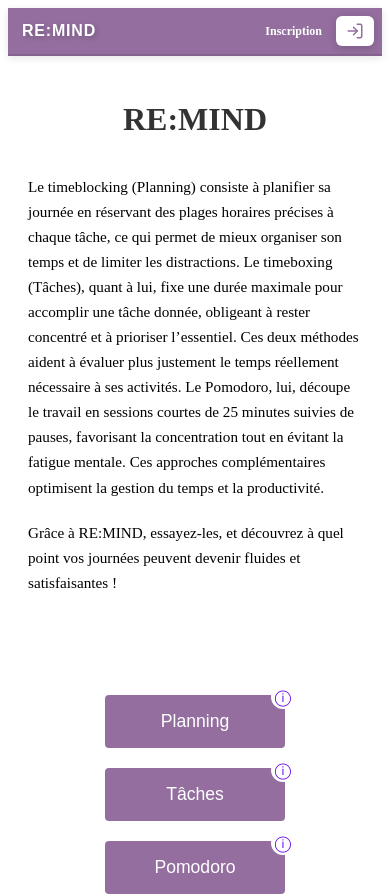
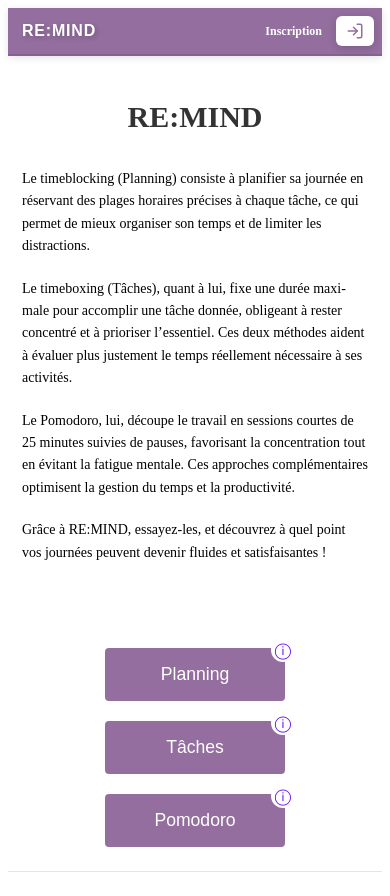
Before and after one commit to SovereignX/REMIND_REACT, a React (Vite) app in the folder frontend/: page / in a window 390 px wide. Shown: the top 896 px of the page. Built offline with nearby package versions, Linux system fonts and the light colour scheme; no server answers; the HTML template or start-up script is replaced by a standard one.

Commit message:
feat: Enhance global styles for better responsiveness and overflow handling; update Home component layout and description formatting

```diff
--- a/frontend/src/App.css
+++ b/frontend/src/App.css
@@ -1,30 +1,102 @@
+/* ============================================
+   STYLES GLOBAUX - Correction débordement
+   ============================================ */
+
 * {
   margin: 0;
   padding: 0;
+  box-sizing: border-box;
 }
+
+html {
+  overflow-x: hidden;
+  width: 100%;
+}
+
 body {
   color: #333;
-  font-family: 'Montserrat';
+  font-family: 'Montserrat', sans-serif;
+  overflow-x: hidden;
+  width: 100%;
+  max-width: 100vw;
+  box-sizing: border-box;
+}
 
+#root {
+  overflow-x: hidden;
+  width: 100%;
+  max-width: 100vw;
 }
-#logo {
-  background-color:white;
-  border: 1.2px solid black;
-  text-shadow: 1.2px 1.2px #363434a6;
-}
+
+/* Container principal */
 .page-container {
   display: flex;
   flex-direction: column;
   margin: 0 auto;
   padding: 20px;
+  overflow-x: hidden;
+  max-width: 100%;
+  box-sizing: border-box;
 }
+
+/* Main élément */
+main {
+  text-align: center;
+  padding: 20px;
+  flex: 1;
+  overflow-x: hidden;
+  width: 100%;
+  max-width: 100vw;
+  box-sizing: border-box;
+}
+
+main p {
+  font-size: 18px;
+  margin: 50px 100px;
+  color: #444;
+  box-sizing: border-box;
+}
+
+/* Responsive pour main */
+@media (max-width: 768px) {
+  main {
+    padding: 15px;
+  }
+
+  main p {
+    margin: 30px 20px;
+    font-size: 16px;
+  }
+}
+
+@media (max-width: 480px) {
+  main {
+    padding: 10px;
+  }
+
+  main p {
+    margin: 20px 10px;
+    font-size: 15px;
+  }
+}
+
+/* Logo */
+#logo {
+  background-color: white;
+  border: 1.2px solid black;
+  text-shadow: 1.2px 1.2px #363434a6;
+}
+
 /* HEADER */
+/* Styles header dans Navbar.css */
 
 /* FOOTER */
+/* Styles footer dans Footer.css */
 
 /* FORMULAIRE */
+/* Styles formulaire dans AuthenticationForm.css */
 
-/* BUTTONS  */
+/* BUTTONS */
 #authenticationButton {
   width: 50%;
   padding: 10px;
@@ -55,7 +127,6 @@ body {
   padding: 10px;
   margin: 15px auto;
   display: block;
-  /* text-shadow: 1px 1px #918d8d; */
   text-shadow: 1.2px 1.2px #363434a6;
   border: 0.4px solid #29262681;
   border-radius: 20px;
@@ -63,17 +134,19 @@ body {
   font-size: 16px;
   transition: background-color 0.3s ease;
 }
+
 .buttonGoogle:hover {
   background-color: #e01818;
 }
 
-/* SEPARATEUR  */
+/* SEPARATEUR */
 .separateur {
   width: 2px;
   background-color: #02020275;
   height: 50%;
   margin: auto 10px;
 }
+
 /* CONTAINER FORM */
 .form-wrapper {
   display: flex;
@@ -82,29 +155,19 @@ body {
   background-color: #dddddd;
   border: 2px solid #7660ae;
   border-radius: 8px;
-
   padding: 40px;
   width: 1000px;
   box-shadow: 1.5px 1.5px 5px rgba(0, 0, 0, 0.404);
 }
+
 .form-section {
   padding: 20px;
   margin: 20px;
   width: 50%;
 }
 
-/* MAIN PAGE */
-main {
-  text-align: center;
-  padding: 20px;
-  flex: 1;
+/* MAIN PAGE - Voir Home.css pour les styles spécifiques */
 
-}
-main p {
-  font-size: 18px;
-  margin: 50px 100px;
-  color: #444;
-}
 .buttons-container {
   display: flex;
   justify-content: space-evenly;
@@ -115,13 +178,13 @@ main p {
   display: flex;
   align-items: flex-start;
 }
+
 .button {
   background-color: #b4a7d6;
   color: #fff;
   border: none;
   border-radius: 5px;
   border: 1px solid black;
-  /* box-shadow: 2px 2px 1.2px black; */
   text-shadow: 1.2px 1.2px #363434a6;
   font-weight: bold;
   padding: 10px 20px;
@@ -129,10 +192,12 @@ main p {
   font-size: 16px;
   transition: background-color 0.3s ease;
 }
+
 .button:hover {
   background-color: #7d6ca8;
   color: #fff;
 }
+
 .info-icon {
   color: #444;
   width: 20px;
@@ -144,9 +209,11 @@ main p {
   cursor: pointer;
   transition: transform 0.2s ease;
 }
+
 .info-icon:hover {
   transform: scale(1.2);
 }
+
 .info-icon:hover::after {
   content: attr(title);
   position: absolute;
@@ -160,31 +227,3 @@ main p {
   font-size: 14px;
   margin-left: 10px;
 }
-
-/* PLANNING */
-
-
-/* POMODORO */
-
-
-/* PROFIL  */
-
-
-
-
-
-
-
-
-
-
-/* Responsive  pour plus tard*/
-/* @media (max-width: 768px) {
-  .profile-container {
-      flex-direction: column;
-  }
-
-  .profile-info, .profile-content {
-      max-width: 100%;
-  }
-} */
--- a/frontend/src/components/AuthenticationForm.css
+++ b/frontend/src/components/AuthenticationForm.css
@@ -7,7 +7,7 @@
   align-items: center;
   justify-content: center;
   padding: 2rem 1rem;
-  background: #f5f5f5;
+  /* background: #f5f5f5; */
 }
 
 .auth-card {
--- a/frontend/src/components/Home.jsx
+++ b/frontend/src/components/Home.jsx
@@ -35,15 +35,19 @@ const Home = () => {
           <p>
             Le timeblocking (Planning) consiste à planifier sa journée en
             réservant des plages horaires précises à chaque tâche, ce qui permet
-            de mieux organiser son temps et de limiter les distractions. Le
-            timeboxing (Tâches), quant à lui, fixe une durée maximale pour
+            de mieux organiser son temps et de limiter les distractions.
+          </p>
+          <p>
+            Le timeboxing (Tâches), quant à lui, fixe une durée maximale pour
             accomplir une tâche donnée, obligeant à rester concentré et à
             prioriser l’essentiel. Ces deux méthodes aident à évaluer plus
-            justement le temps réellement nécessaire à ses activités. Le
-            Pomodoro, lui, découpe le travail en sessions courtes de 25 minutes
-            suivies de pauses, favorisant la concentration tout en évitant la
-            fatigue mentale. Ces approches complémentaires optimisent la gestion
-            du temps et la productivité.
+            justement le temps réellement nécessaire à ses activités.
+          </p>
+          <p>
+            Le Pomodoro, lui, découpe le travail en sessions courtes de 25
+            minutes suivies de pauses, favorisant la concentration tout en
+            évitant la fatigue mentale. Ces approches complémentaires optimisent
+            la gestion du temps et la productivité.
           </p>
           <p>
             Grâce à RE:MIND, essayez-les, et découvrez à quel point vos journées
--- a/frontend/src/styles/Home.css
+++ b/frontend/src/styles/Home.css
@@ -22,10 +22,12 @@
   line-height: 1.8;
   text-align: justify;
   font-size: 1.05rem;
+  box-sizing: border-box;
 }
 
 .home-description p {
   margin-bottom: 1.5rem;
+  box-sizing: border-box;
 }
 
 .navigation-container {
@@ -56,6 +58,9 @@
   .home-container {
     padding: 2rem 1.5rem;
     min-height: auto;
+    overflow-x: hidden;
+    max-width: 100vw;
+    box-sizing: border-box;
   }
 
   .home-title {
@@ -64,37 +69,63 @@
   }
 
   .home-description {
-    max-width: 100%;
+    max-width: none;
+    width: auto;
     text-align: left;
     font-size: 1rem;
     line-height: 1.75;
-    padding: 0 0.5rem;
+    padding: 0;
+    margin: 0 0 2rem 0;
+    box-sizing: border-box;
   }
 
   .home-description p {
-    margin-bottom: 1.5rem;
+    max-width: none;
+    width: auto;
+    padding: 0;
+    box-sizing: border-box;
+    word-wrap: break-word;
+    overflow-wrap: break-word;
+    hyphens: auto;
   }
 
   .navigation-container {
     gap: 1.5rem;
     margin-top: 2.5rem;
+    width: 100%;
   }
 }
 
 @media (max-width: 640px) {
   .home-container {
-    padding: 1.5rem 1.25rem;
+    padding: 1.5rem 1rem;
+    max-width: 100vw;
+    overflow-x: hidden;
+    box-sizing: border-box;
   }
 
   .home-title {
-    font-size: 2.25rem;
+    font-size: 2.125rem;
   }
 
   .home-description {
-    font-size: 0.975rem;
-    line-height: 1.7;
-    padding: 0 0.5rem;
-    max-width: 100%;
+    font-size: 0.9rem;
+    line-height: 1.65;
+    padding: 0;
+    margin: 0 0 2rem 0;
+    max-width: none;
+    width: auto;
+    box-sizing: border-box;
+  }
+
+  .home-description p {
+    max-width: none;
+    width: auto;
+    padding: 0;
+    box-sizing: border-box;
+    word-wrap: break-word;
+    overflow-wrap: break-word;
+    hyphens: auto;
   }
 
   .navigation-container {
@@ -102,33 +133,51 @@
     align-items: center;
     gap: 1.5rem;
     margin-top: 2rem;
+    width: 100%;
   }
 }
 
 @media (max-width: 480px) {
   .home-container {
-    padding: 1.5rem 1rem;
+    padding: 1.5rem 0.875rem;
     min-height: auto;
+    max-width: 100vw;
+    overflow-x: hidden;
+    box-sizing: border-box;
   }
 
   .home-title {
-    font-size: 2rem;
+    font-size: 1.875rem;
     margin-bottom: 1.25rem;
+    padding: 0;
   }
 
   .home-description {
-    font-size: 0.95rem;
-    line-height: 1.65;
+    font-size: 0.875rem;
+    line-height: 1.6;
     text-align: left;
-    padding: 0 0.25rem;
+    padding: 0;
+    margin: 0 0 2rem 0;
+    max-width: none;
+    width: auto;
+    box-sizing: border-box;
   }
 
   .home-description p {
     margin-bottom: 1.25rem;
+    padding: 0;
+    max-width: none;
+    width: auto;
+    box-sizing: border-box;
+    word-wrap: break-word;
+    overflow-wrap: break-word;
+    hyphens: auto;
   }
 
   .navigation-container {
     gap: 1.25rem;
     margin-top: 2rem;
+    width: 100%;
+    box-sizing: border-box;
   }
 }
```
